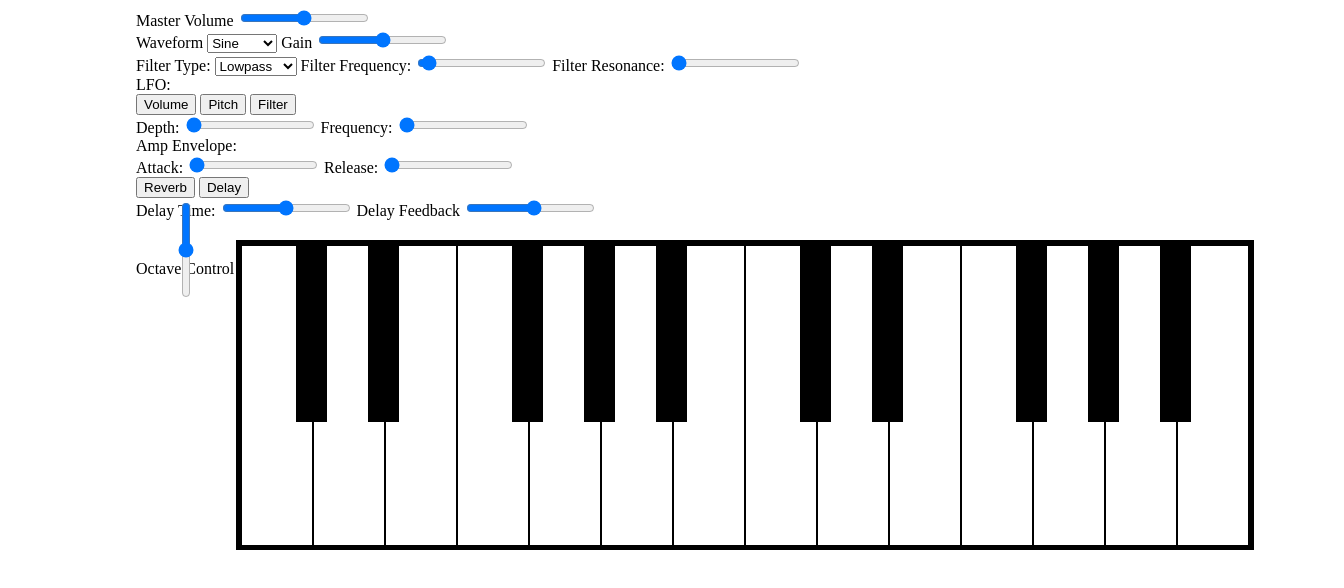
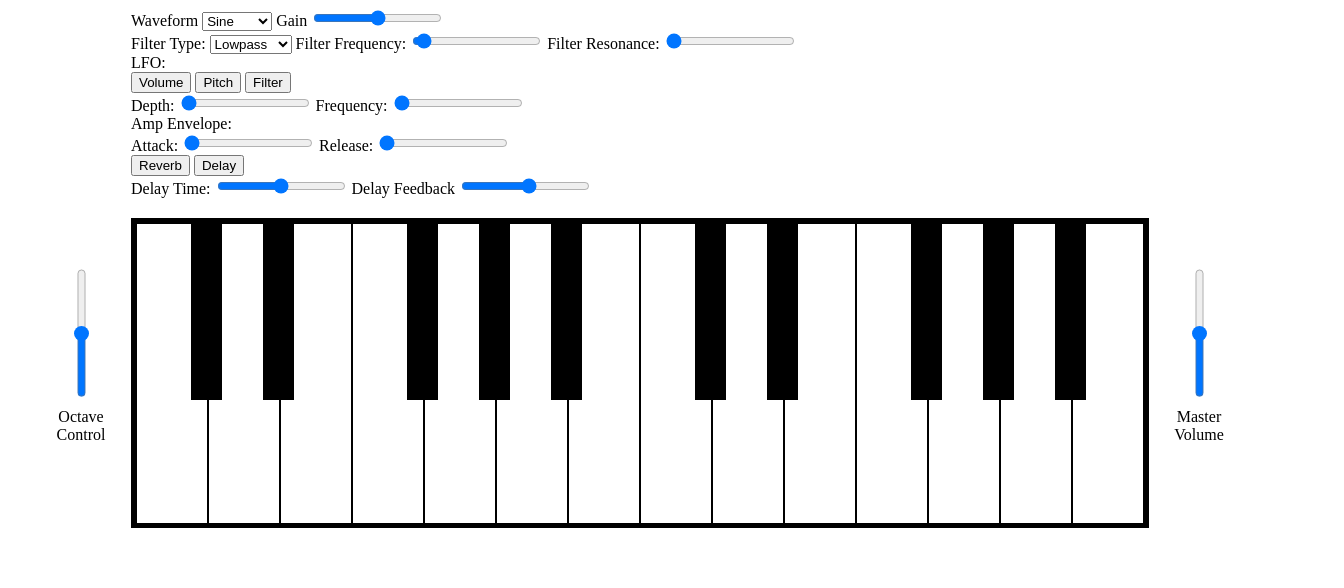
Before and after one commit to Ajay-Vishwanath/JS-1000, a website built with webpack: page index.html in a window 1280 px wide. Shown: the whole page, 1344 px wide, since content can reach past the window. Built offline with nearby package versions, Linux system fonts and the light colour scheme; no server answers.

Commit message:
Begin Styling

```diff
--- a/app/assets/stylesheets/control_panel.css
+++ b/app/assets/stylesheets/control_panel.css
@@ -1,3 +1,8 @@
 .control-panel-container{
     padding-bottom: 20px;
 }
+
+.control-panel{
+    padding-left: 100px;
+    padding-right: 100px;
+}
--- a/app/assets/stylesheets/keyboard.css
+++ b/app/assets/stylesheets/keyboard.css
@@ -30,12 +30,77 @@
 }
 
 .octave-control{
+    height: 100%;
     width: 100px;
     display: flex;
     flex-direction: column;
-    margin: 5px, 0px, 5px, 0px;
+    padding-top: 5px;
+    padding-bottom: 5px;
+    justify-content: center
+}
+
+.octave-control-container{
+    height: 50%;
+    width: 100%;
+    display: flex;
+    justify-content: center;
+    align-items: center;
+    padding-top: 10px;
+}
+
+.octave-control-text-container{
+    margin: 0 auto;
+    height: 30%;
+    width: 80px;
+    text-align: center;
+}
+
+#octave-control-text{
+    width: 80px;
 }
 
 #octave-control{
-    -webkit-transform:rotate(90deg)
+    -webkit-transform:rotate(90deg);
+    direction: rtl;
+    height: 100px;
+    width: 150px;
+    box-sizing: border-box;
 }
+
+.master-volume{
+    height: 100%;
+    width: 100px;
+    display: flex;
+    flex-direction: column;
+    padding-top: 5px;
+    padding-bottom: 5px;
+    justify-content: center
+}
+
+.master-volume-container{
+    height: 50%;
+    width: 100%;
+    display: flex;
+    justify-content: center;
+    align-items: center;
+    padding-top: 10px;
+}
+
+.master-volume-text-container{
+    margin: 0 auto;
+    height: 30%;
+    width: 80px;
+    text-align: center;
+}
+
+#master-volume-text{
+    width: 80px;
+}
+
+#volume{
+    -webkit-transform:rotate(90deg);
+    direction: rtl;
+    height: 100px;
+    width: 150px;
+    box-sizing: border-box;
+}
--- a/app/assets/stylesheets/main.css
+++ b/app/assets/stylesheets/main.css
@@ -6,5 +6,5 @@ body{
 
 .synth-body{
     margin: 0 auto;
-    width: 1008px;
+    width: 1218px;
 }
--- a/index.html
+++ b/index.html
@@ -16,11 +16,6 @@
             <div class=control-panel>
                 <!-- master panel  -->
                 <div class="master-controls">
-                    <div id="master-volume">
-                        <span>Master Volume</span>
-                        <input type="range" min="0.0" max="1.0" step="0.1"
-                        value="0.5" id="volume">
-                    </div>
                 </div>
                 <!-- oscillators  -->
                 <div class="oscillators">
@@ -96,9 +91,14 @@
         <!-- keyboard  -->
         <div class="keyboard-container">
             <div class="octave-control">
-                <input type="range" min="1" max="5" step="1" value="3" id="octave-control">
-                <span>Octave Control<z/span>
+                <div class="octave-control-container">
+                    <input type="range" min="1" max="5" step="1" value="3" id="octave-control">
+                </div>
+                <div class="octave-control-text-container">
+                    <span id="octave-control-text">Octave Control<z/span>
+                </div>
             </div>
+
             <div class="keyboard">
                 <div class=white-key id="C">
                     <div class="black-key" id="Csharp"></div>
@@ -152,6 +152,15 @@
                 <div class=white-key id="B2">
                 </div>
             </div>
+
+            <div class="master-volume">
+                <div class="master-volume-container">
+                    <input type="range" min="0.0" max="1.0" step="0.1" value="0.5" id="volume">
+                </div>
+                <div class="master-volume-text-container">
+                    <span id="master-volume-text">Master Volume</span>
+                </div>
+            </div>
         </div>
     </div>
     <script type='application/javascript' src="app/assets/javascripts/bundle.js"></script>
```
